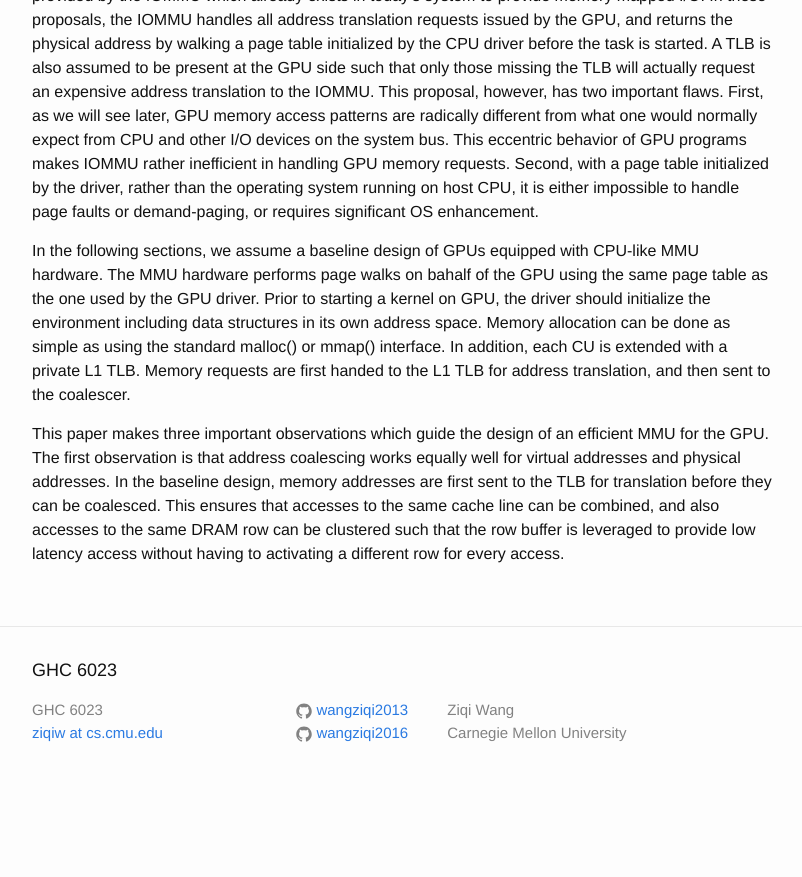
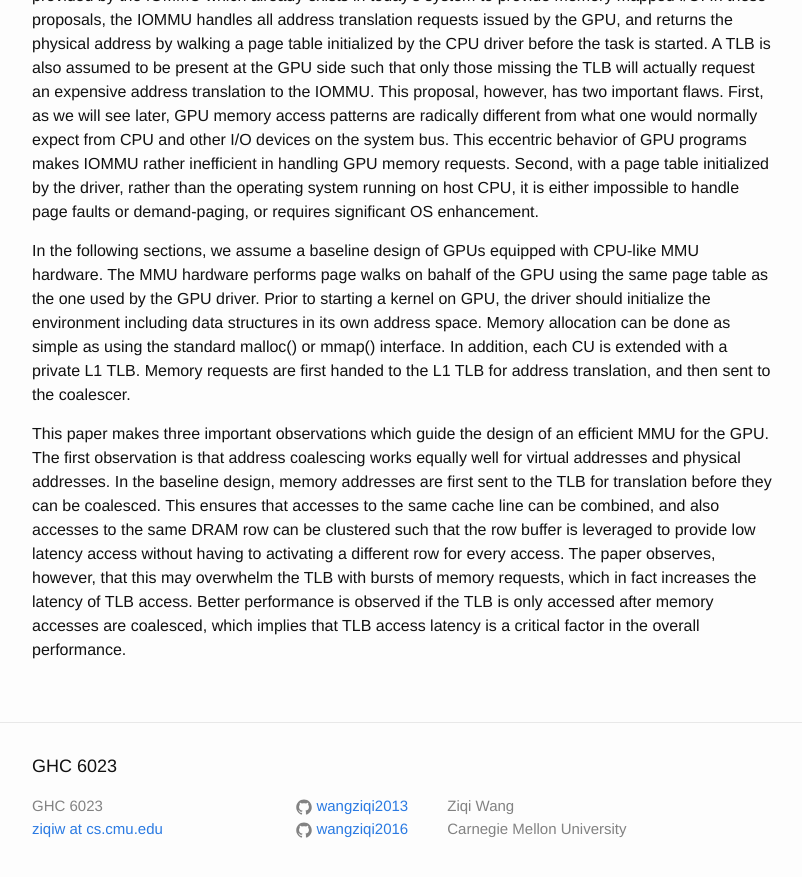
Before and after one commit to wangziqi2013/wangziqi2013.github.io, a Jekyll site: the page built from _posts/2019-09-05-supporting-x86-64-addr-xlat-for-100s-of-gpu-lanes.markdown, in a window 1280 px wide and 900 px high, scrolled down 1660 px. Shown: the top 877 px of the window, without its empty margins (238-1040 px from the left). Built offline with Jekyll 4.4.1, drawn with Linux system fonts in a browser that asks for light colours; before the commit the page ends 2464 px from its top, so only the background shows below that.

Commit message:
Finish first observation

```diff
--- a/_posts/2019-09-05-supporting-x86-64-addr-xlat-for-100s-of-gpu-lanes.markdown
+++ b/_posts/2019-09-05-supporting-x86-64-addr-xlat-for-100s-of-gpu-lanes.markdown
@@ -78,4 +78,7 @@ This paper makes three important observations which guide the design of an effic
 is that address coalescing works equally well for virtual addresses and physical addresses. In the baseline design,
 memory addresses are first sent to the TLB for translation before they can be coalesced. This ensures that accesses to
 the same cache line can be combined, and also accesses to the same DRAM row can be clustered such that the row buffer
-is leveraged to provide low latency access without having to activating a different row for every access.
+is leveraged to provide low latency access without having to activating a different row for every access. The paper observes,
+however, that this may overwhelm the TLB with bursts of memory requests, which in fact increases the latency of TLB
+access. Better performance is observed if the TLB is only accessed after memory accesses are coalesced, which implies
+that TLB access latency is a critical factor in the overall performance.
```
